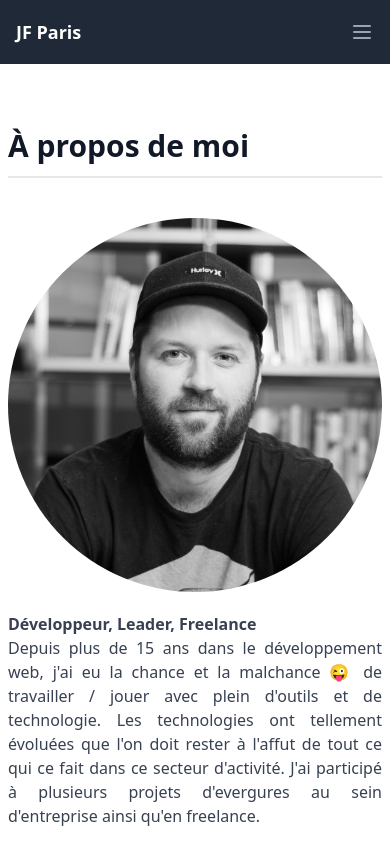
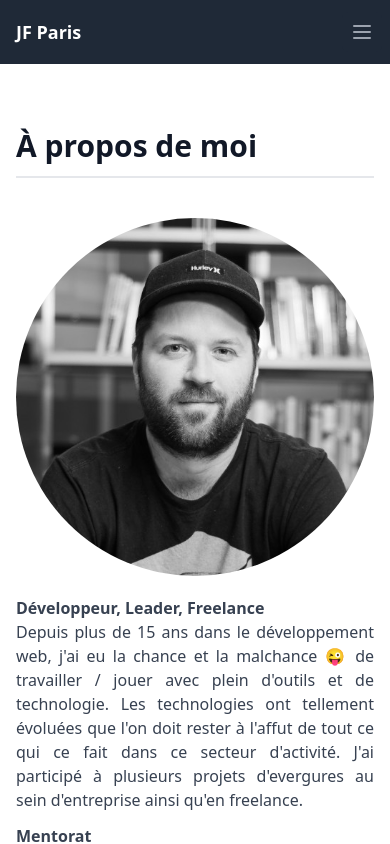
Before and after one commit to jfparis84/nextjs-website, a Next.js app: page /a-propos in a window 390 px wide. Shown: the top 844 px of the page. Built offline with nearby package versions, Linux system fonts and the light colour scheme.

Commit message:
Ajustement sur le visuel

```diff
--- a/components/Layout/Default.jsx
+++ b/components/Layout/Default.jsx
@@ -15,7 +15,7 @@ export default function Layout({ title, children }) {
       <NavBar />
 
       <main className="mb-auto">
-        <div className="max-w-7xl mx-2 md:mx-auto py-6 sm:px-6 lg:px-8">{children}</div>
+        <div className="max-w-7xl mx-4 sm:mx-auto py-6 sm:px-6 lg:px-8">{children}</div>
       </main>
 
       <footer className="bg-gray-800">
--- a/package.json
+++ b/package.json
@@ -4,7 +4,7 @@
   "private": true,
   "scripts": {
     "dev": "next dev",
-    "build": "next build",
+    "build": "next build && next export -o build/",
     "start": "next start",
     "lint": "next lint"
   },
```
